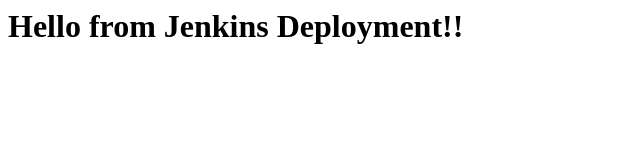
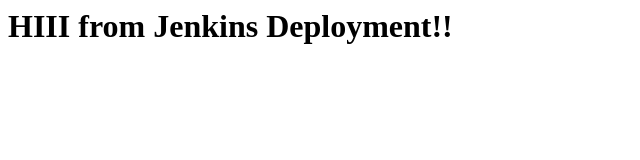
Before and after one commit to 142648/webapp-demo, a plain HTML site: page index.html in a window 1280 px wide. Shown: the whole page, without its empty margins (0-640 px from the left). Drawn offline with Linux system fonts and the light colour scheme.

Commit message:
Update index.html

```diff
--- a/index.html
+++ b/index.html
@@ -1,5 +1,5 @@
 <html>
 <body>
-<h1>Hello from Jenkins Deployment!!</h1>
+<h1>HIII from Jenkins Deployment!!</h1>
 </body>
 </html>
```
